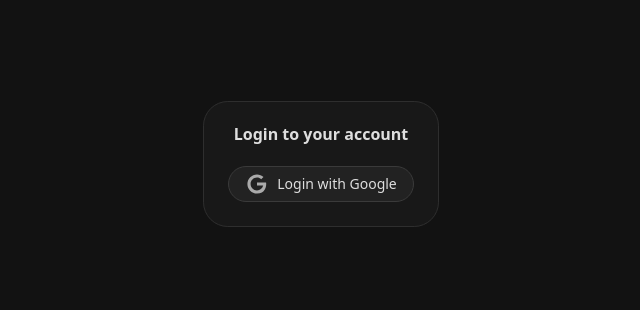
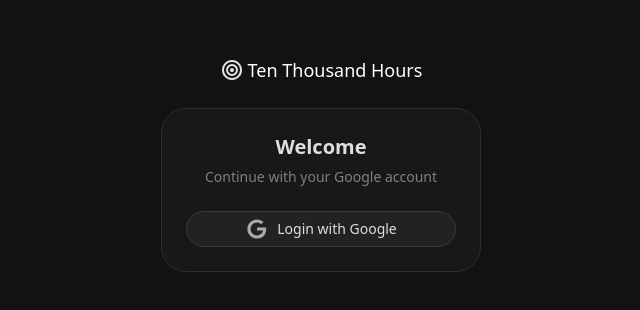
Before and after one commit to haadi05/TenThousandHours_v2, a React (Vite) app: page /loginform in a window 1280 px wide. Shown: the part 236-546 px from the top of the page, without its empty margins (319-959 px from the left). Built offline with nearby package versions, Linux system fonts and the light colour scheme; no server answers.

Commit message:
chore: title & styles added

```diff
--- a/src/components/LoginForm.jsx
+++ b/src/components/LoginForm.jsx
@@ -19,11 +19,16 @@
   };
 
   return (
-    <div className="h-screen  flex justify-center items-center">
+    <div className="h-screen flex justify-center items-center">
       <div className={cn("flex flex-col gap-6", className)} {...props}>
-        <Card>
-          <CardHeader className="flex justify-center items-center">
-            <CardTitle>Login to your account</CardTitle>
+        <p className="text-white flex justify-center items-center text-lg font-md">
+          <img className="size-6 mr-1" src="./src/assets/logo.svg" /> Ten
+          Thousand Hours
+        </p>
+        <Card className="w-xs">
+          <CardHeader className="flex flex-col justify-center items-center">
+            <CardTitle className="text-xl">Welcome</CardTitle>
+            <CardDescription>Continue with your Google account</CardDescription>
           </CardHeader>
           <CardContent>
             <div className="flex flex-col gap-6">
```
